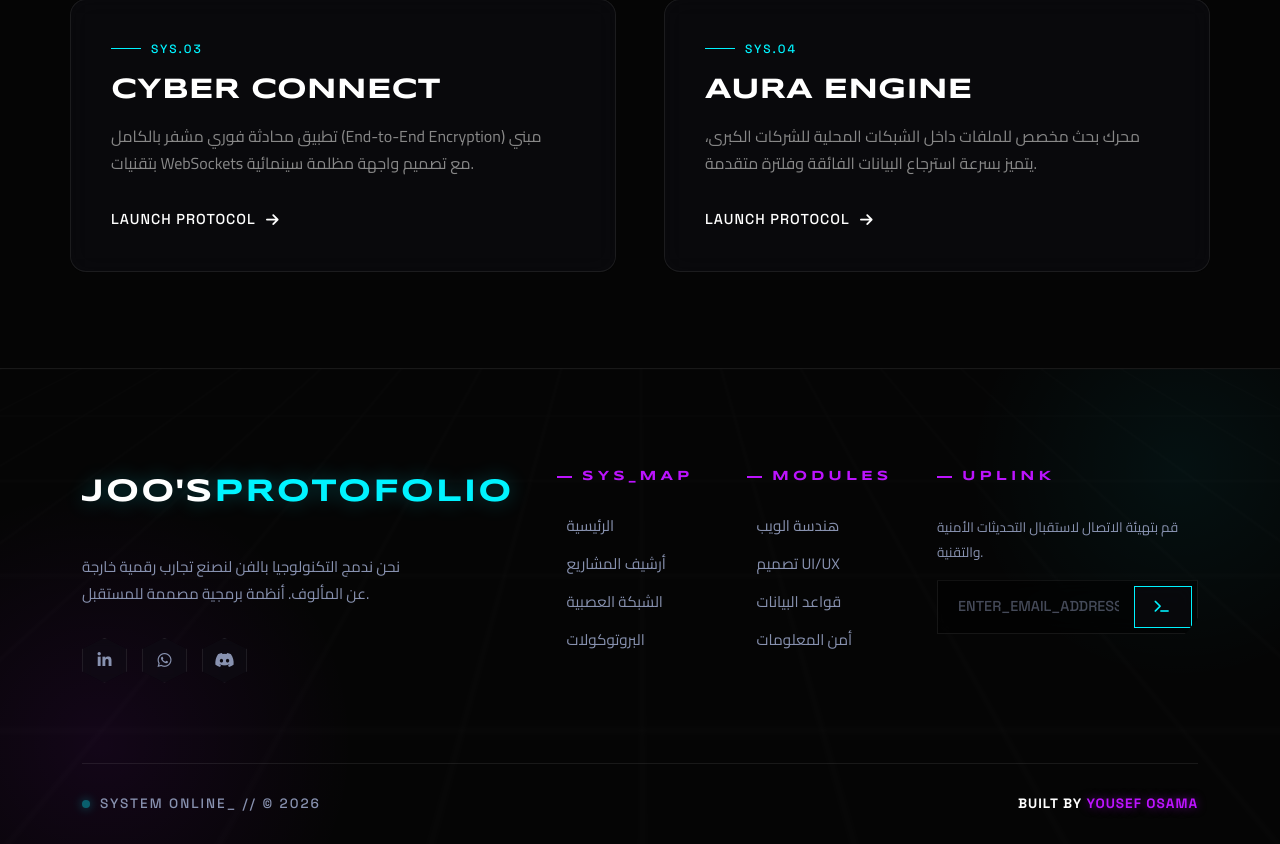
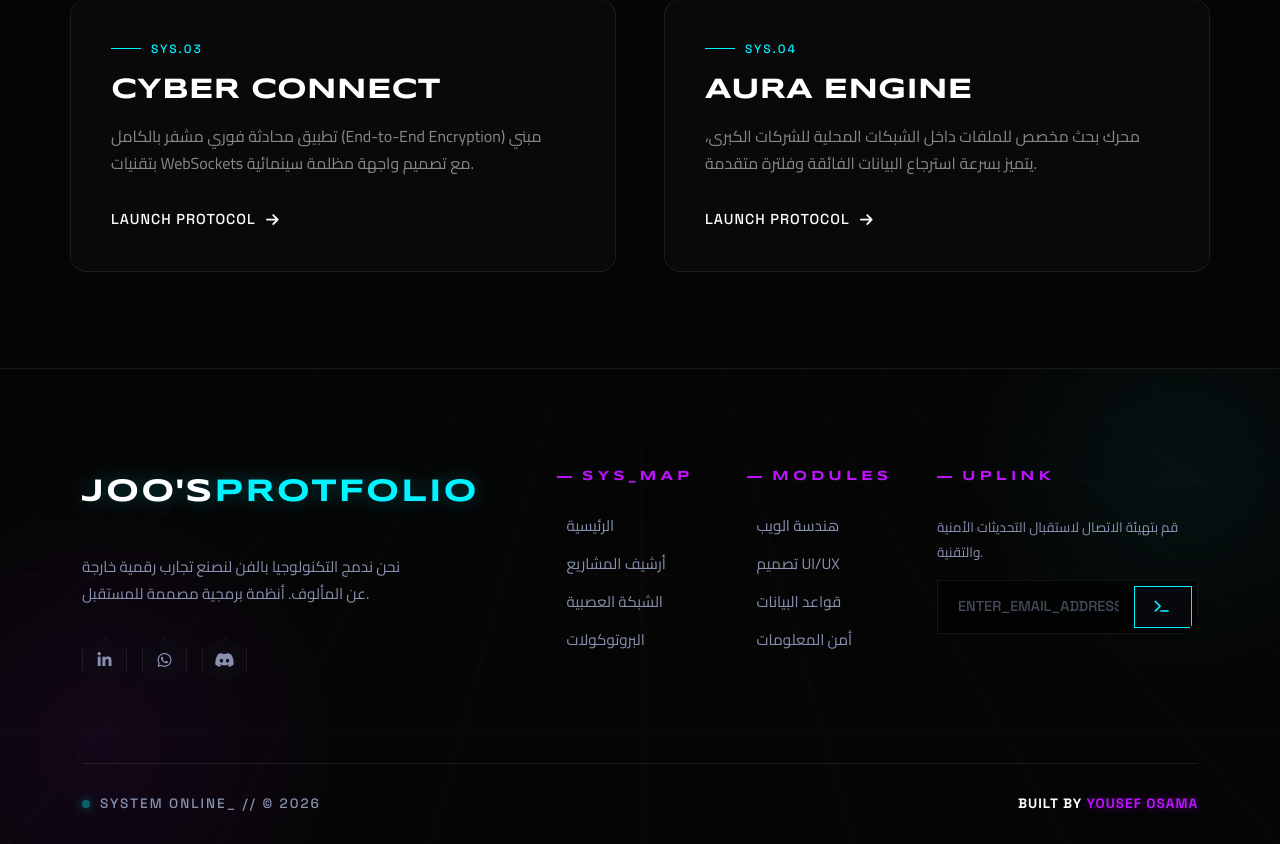
Before and after one commit to youseff11/YOUSEFPRO, a Django app: page / in a window 1280 px wide. Shown: the part 1365-2209 px from the top of the page. Run offline with Django 5.2, Linux system fonts and the light colour scheme; data comes from the database, SQL or seed files in the repository.

Commit message:
first commit

```diff
--- a/templates/footer.html
+++ b/templates/footer.html
@@ -272,7 +272,7 @@
     <div class="container relative z-10">
         <div class="row gy-5">
             <div class="col-lg-4 col-md-6" data-aos="fade-up">
-                <a class="footer-brand" href="/">JOO'S<span>PROTOFOLIO</span></a>
+                <a class="footer-brand" href="/">JOO'S<span>PROTFOLIO</span></a>
                 <p class="footer-desc mt-3">نحن ندمج التكنولوجيا بالفن لنصنع تجارب رقمية خارجة عن المألوف. أنظمة برمجية مصممة للمستقبل.</p>
 
                 <div class="social-wrapper">
```
